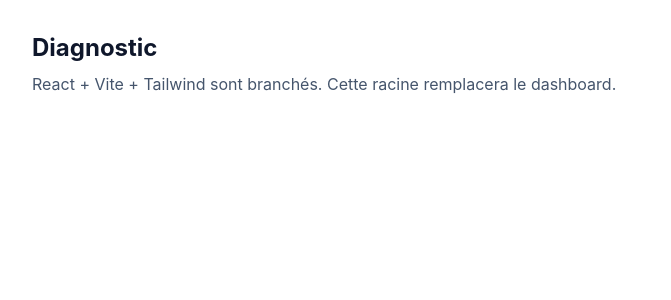
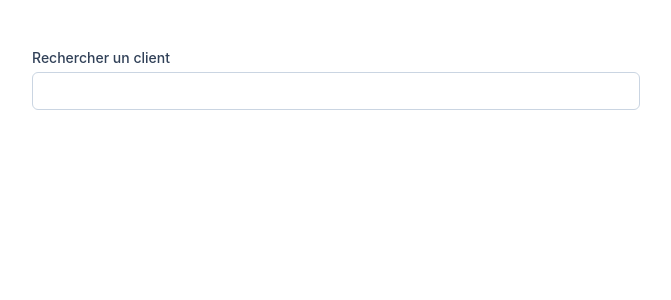
Before and after one commit to Louisrca/django_react, a React (Vite) app in the folder frontend/: page / in a window 1280 px wide. Shown: the top 300 px of the page, without its empty margins (304-975 px from the left). Built offline with nearby package versions, Linux system fonts and the light colour scheme.

Commit message:
feat: add client search using /api/search-clients

```diff
--- a/frontend/package.json
+++ b/frontend/package.json
@@ -12,6 +12,7 @@
   "dependencies": {
     "@tailwindcss/vite": "^4.3.3",
     "@tanstack/react-query": "^5.102.8",
+    "radix-ui": "^1.6.7",
     "react": "^19.2.8",
     "react-dom": "^19.2.8",
     "tailwindcss": "^4.3.3"
--- a/frontend/src/App.tsx
+++ b/frontend/src/App.tsx
@@ -1,11 +1,12 @@
+import { useState } from "react";
+import { SearchClient } from "./components/SearchClient";
+
 export default function App() {
+  const [clientId, setClientId] = useState(0);
+
   return (
     <main className="mx-auto max-w-2xl p-8">
-      <h1 className="text-2xl font-bold text-slate-900">Diagnostic</h1>
-      <p className="mt-2 text-slate-600">
-        React + Vite + Tailwind sont branchés. Cette racine remplacera le
-        dashboard.
-      </p>
+      <SearchClient onSelect={setClientId} />
     </main>
   );
 }
--- /dev/null
+++ b/frontend/src/api/clients.ts
@@ -0,0 +1,25 @@
+import { useQuery } from "@tanstack/react-query";
+import { http } from "../utils/http";
+import type { ClientDetails, SearchClientsResponse } from "../types/clients";
+
+const searchClients = (query: string, page = 1) =>
+  http<SearchClientsResponse>(
+    `/search-clients?query=${encodeURIComponent(query)}&page=${page}`,
+  );
+
+const getClient = (id: number) => http<ClientDetails>(`/client/${id}`);
+
+export function useSearchClients(query: string, page = 1) {
+  return useQuery({
+    queryKey: ["clients", "search", query, page],
+    queryFn: () => searchClients(query, page),
+    enabled: query.length > 0,
+  });
+}
+
+export function useClient(id: number) {
+  return useQuery({
+    queryKey: ["clients", id],
+    queryFn: () => getClient(id),
+  });
+}
--- /dev/null
+++ b/frontend/src/components/ClientsList.tsx
@@ -0,0 +1,24 @@
+import type { SearchClientsResponse } from "../types/clients";
+import { Button } from "./ui/Button";
+
+type ClientsListProps = {
+  data: SearchClientsResponse;
+  onSelect: (id: number) => void;
+};
+
+export const ClientsList = ({ data, onSelect }: ClientsListProps) => (
+  <ul className="mt-2 divide-y divide-slate-200 rounded-md border border-slate-200">
+    {data.clients.map((client) => (
+      <li key={client.id}>
+        <Button
+          onClick={() => onSelect(client.id)}
+          className="w-full justify-start"
+          variant="neutral"
+          aria-label={client.full_name}
+        >
+          {client.full_name}
+        </Button>
+      </li>
+    ))}
+  </ul>
+);
--- /dev/null
+++ b/frontend/src/components/SearchClient.tsx
@@ -0,0 +1,44 @@
+import { useEffect, useState } from "react";
+import { useSearchClients } from "../api/clients";
+import { Input } from "./ui/Input";
+import { StatusText } from "./ui/StatusText";
+import { ClientsList } from "./ClientsList";
+
+type SearchClientProps = {
+  onSelect: (id: number) => void;
+};
+
+export const SearchClient = ({ onSelect }: SearchClientProps) => {
+  const [query, setQuery] = useState("");
+  const [debouncedQuery, setDebouncedQuery] = useState("");
+
+  useEffect(() => {
+    const timer = setTimeout(() => setDebouncedQuery(query.trim()), 300);
+    return () => clearTimeout(timer);
+  }, [query]);
+
+  const { data, isPending, isError } = useSearchClients(debouncedQuery);
+  const hasQuery = debouncedQuery.length > 0;
+
+  return (
+    <div className="mt-4">
+      <Input
+        label="Rechercher un client"
+        value={query}
+        onChange={(e) => setQuery(e.target.value)}
+      />
+
+      {hasQuery && isPending && <StatusText>Recherche…</StatusText>}
+      {hasQuery && isError && (
+        <StatusText tone="error">Erreur lors de la recherche.</StatusText>
+      )}
+      {hasQuery && data?.clients.length === 0 && (
+        <StatusText>Aucun client trouvé.</StatusText>
+      )}
+
+      {data && data.clients.length > 0 && (
+        <ClientsList data={data} onSelect={onSelect} />
+      )}
+    </div>
+  );
+};
--- /dev/null
+++ b/frontend/src/components/ui/Button.tsx
@@ -0,0 +1,53 @@
+import { Slot } from "radix-ui";
+import { type ButtonHTMLAttributes, type ElementType, type Ref } from "react";
+
+type Variant = "primary" | "secondary" | "neutral";
+type Size = "sm" | "md" | "lg";
+
+type ButtonProps = ButtonHTMLAttributes<HTMLButtonElement> & {
+  variant?: Variant;
+  size?: Size;
+  asChild?: boolean;
+  ref?: Ref<HTMLButtonElement>;
+};
+
+const base =
+  "inline-flex items-center justify-center gap-2 whitespace-nowrap rounded-md " +
+  "font-medium transition-colors " +
+  "focus-visible:outline-none focus-visible:ring-2 focus-visible:ring-slate-900 " +
+  "focus-visible:ring-offset-2 disabled:pointer-events-none disabled:opacity-50 " +
+  "cursor-pointer";
+
+const variants: Record<Variant, string> = {
+  primary: "bg-slate-900 text-white hover:bg-slate-700",
+  secondary:
+    "border border-slate-300 bg-white text-slate-900 hover:bg-slate-50",
+  neutral: "bg-white text-slate-900 hover:bg-slate-50",
+};
+
+const sizes: Record<Size, string> = {
+  sm: "h-8 px-3 text-sm",
+  md: "h-10 px-4 text-sm",
+  lg: "h-11 px-6 text-base",
+};
+
+export const Button = ({
+  variant = "primary",
+  size = "md",
+  asChild = false,
+  className,
+  type,
+  ref,
+  ...props
+}: ButtonProps) => {
+  const Comp: ElementType = asChild ? Slot.Root : "button";
+
+  return (
+    <Comp
+      ref={ref}
+      className={`${base} ${variants[variant]} ${sizes[size]} ${className ?? ""}`}
+      {...(asChild ? undefined : { type: type ?? "button" })}
+      {...props}
+    />
+  );
+};
--- /dev/null
+++ b/frontend/src/components/ui/Input.tsx
@@ -0,0 +1,49 @@
+import { Label } from "radix-ui";
+import { useId, type ComponentProps, type Ref } from "react";
+
+type InputProps = ComponentProps<"input"> & {
+  label: string;
+  ref?: Ref<HTMLInputElement>;
+};
+
+const inputBase =
+  "block w-full rounded-md border border-slate-300 bg-white px-3 py-2 text-sm " +
+  "text-slate-900 placeholder:text-slate-400 transition-colors " +
+  "focus-visible:outline-none focus-visible:ring-2 focus-visible:ring-slate-900 " +
+  "focus-visible:ring-offset-2 disabled:cursor-not-allowed disabled:opacity-50";
+
+export const Input = ({
+  label,
+  id,
+  className,
+  required,
+  ref,
+  ...props
+}: InputProps) => {
+  const generatedId = useId();
+  const inputId = id ?? generatedId;
+
+  return (
+    <div className="flex flex-col gap-1">
+      <Label.Root
+        htmlFor={inputId}
+        className="text-sm font-medium text-slate-700"
+      >
+        {label}
+        {required && (
+          <span className="text-red-600" aria-hidden="true">
+            {" *"}
+          </span>
+        )}
+      </Label.Root>
+
+      <input
+        ref={ref}
+        id={inputId}
+        required={required}
+        className={`${inputBase} ${className ?? ""}`}
+        {...props}
+      />
+    </div>
+  );
+};
--- /dev/null
+++ b/frontend/src/components/ui/StatusText.tsx
@@ -0,0 +1,18 @@
+import type { ComponentProps } from "react";
+
+type StatusTextProps = ComponentProps<"p"> & {
+  tone?: "muted" | "error";
+};
+
+const tones = {
+  muted: "text-slate-500",
+  error: "text-red-600",
+} as const;
+
+export const StatusText = ({
+  tone = "muted",
+  className,
+  ...props
+}: StatusTextProps) => (
+  <p className={`mt-2 text-sm ${tones[tone]} ${className ?? ""}`} {...props} />
+);
--- a/frontend/src/main.tsx
+++ b/frontend/src/main.tsx
@@ -3,11 +3,16 @@ import { createRoot } from "react-dom/client";
 
 import App from "./App.tsx";
 import "./index.css";
+import { QueryClient, QueryClientProvider } from "@tanstack/react-query";
+
+const queryClient = new QueryClient();
 
 // Django's template renders <div id="app"></div>; bail out cleanly if a page
 // loads this bundle without a mount point.
 createRoot(document.getElementById("app")!).render(
   <StrictMode>
-    <App />
+    <QueryClientProvider client={queryClient}>
+      <App />
+    </QueryClientProvider>
   </StrictMode>,
 );
--- /dev/null
+++ b/frontend/src/types/clients.ts
@@ -0,0 +1,29 @@
+export type Client = {
+  id: number;
+  full_name: string;
+  has_elec_heating: boolean;
+  has_anomaly: boolean;
+};
+
+export type AnomalyDate = {
+  year: number;
+  month: number;
+};
+
+export type MonthConsumption = {
+  year: number;
+  month: number;
+  kwh_consumed: number;
+};
+
+/** GET /api/client/<id> */
+export type ClientDetails = Client & {
+  anomaly_date: AnomalyDate | null;
+  available_years: number[];
+  consumptions: MonthConsumption[];
+};
+
+/** GET /api/search-clients */
+export type SearchClientsResponse = {
+  clients: Client[];
+};
--- /dev/null
+++ b/frontend/src/utils/http.ts
@@ -0,0 +1,9 @@
+export async function http<T>(path: string, init?: RequestInit): Promise<T> {
+    // si évolution, ajouter /api dans une variable d'environnement
+  const res = await fetch(`/api${path}`, {
+    ...init,
+    headers: { "Content-Type": "application/json", ...init?.headers },
+  });
+  if (!res.ok) throw new Error(`HTTP ${res.status}`);
+  return res.json();
+}
```
Also changed, not shown: 1 other file (tests, documents, lock files or other folders).
